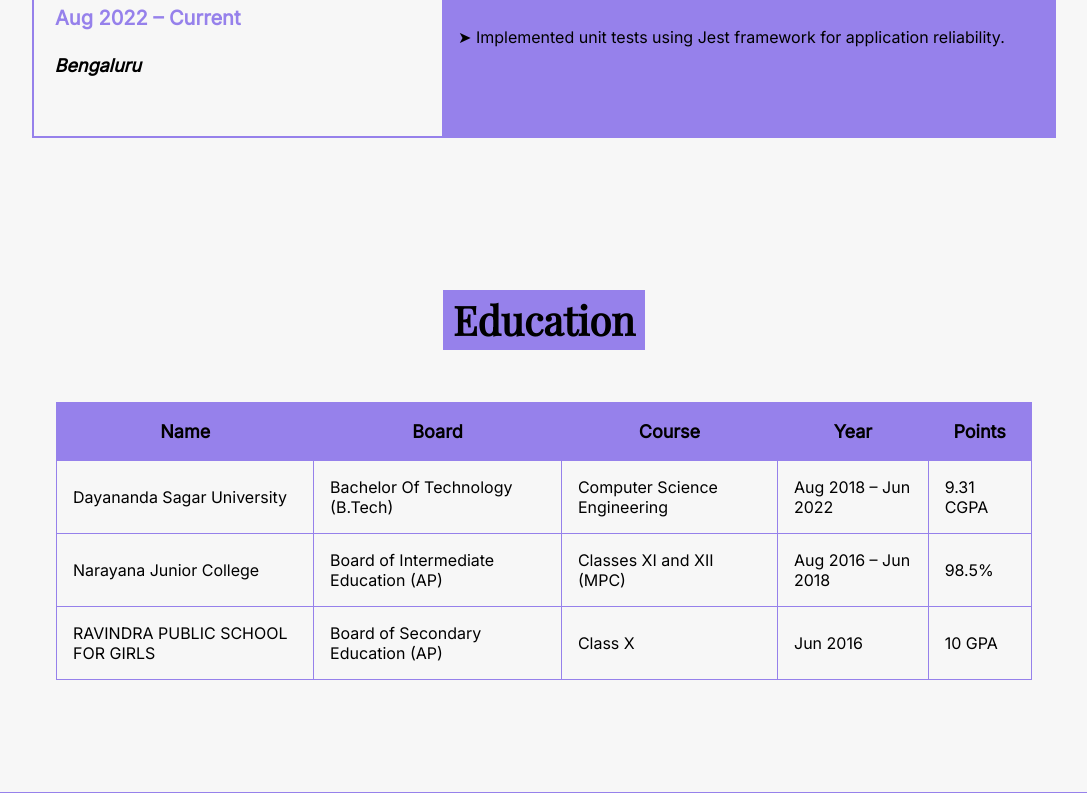
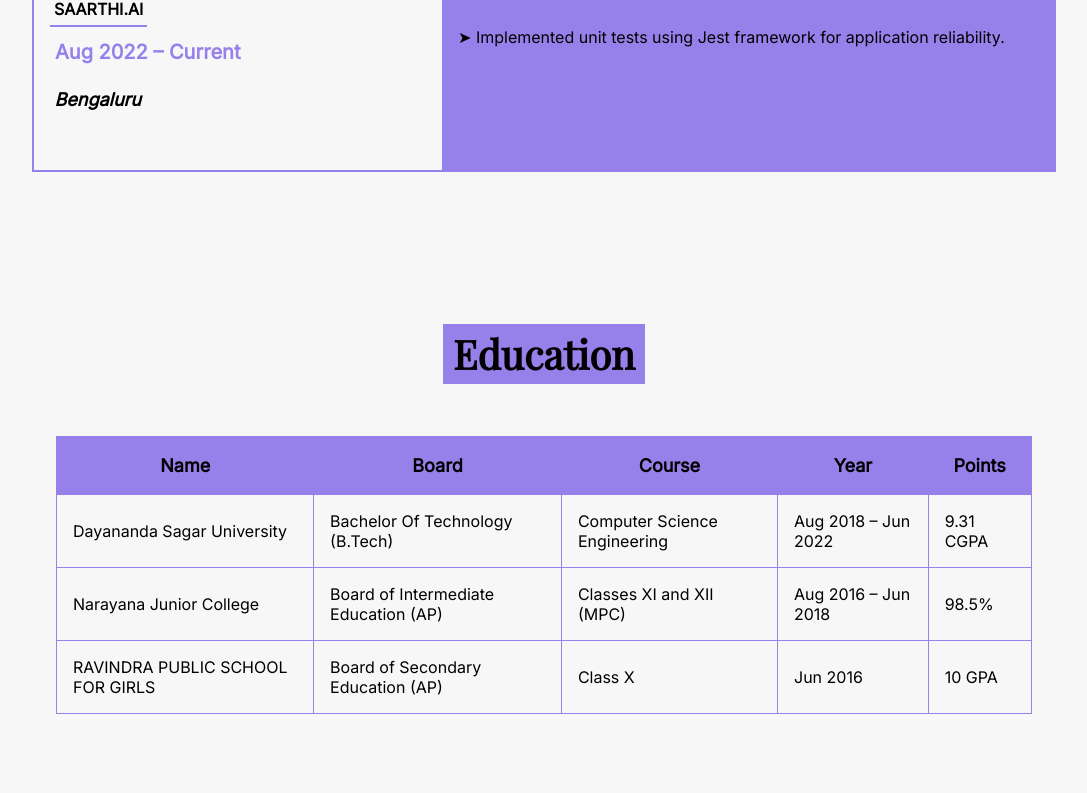
Before and after one commit to gayathri1462/Gayathri_Portfolio, a website built with Parcel: page index.html in a window 1280 px wide. Shown: the part 2879-3672 px from the top of the page, without its empty margins (96-1183 px from the left). Built offline with nearby package versions, Linux system fonts and the light colour scheme.

Commit message:
Update styles.css

```diff
--- a/styles.css
+++ b/styles.css
@@ -391,7 +391,14 @@ a {
 }
 
 #experience-container h2 {
-  display: none;
+ font-family: "Inter", sans-serif;
+  font-size: 16px;
+  line-height: 1.5;
+  overflow-wrap: break-word;
+  text-transform: uppercase;
+  font-weight: bolder;
+  padding: 0.25em;
+  border-bottom: 2px solid #9681eb;
 }
 
 #experience-container img {
```
